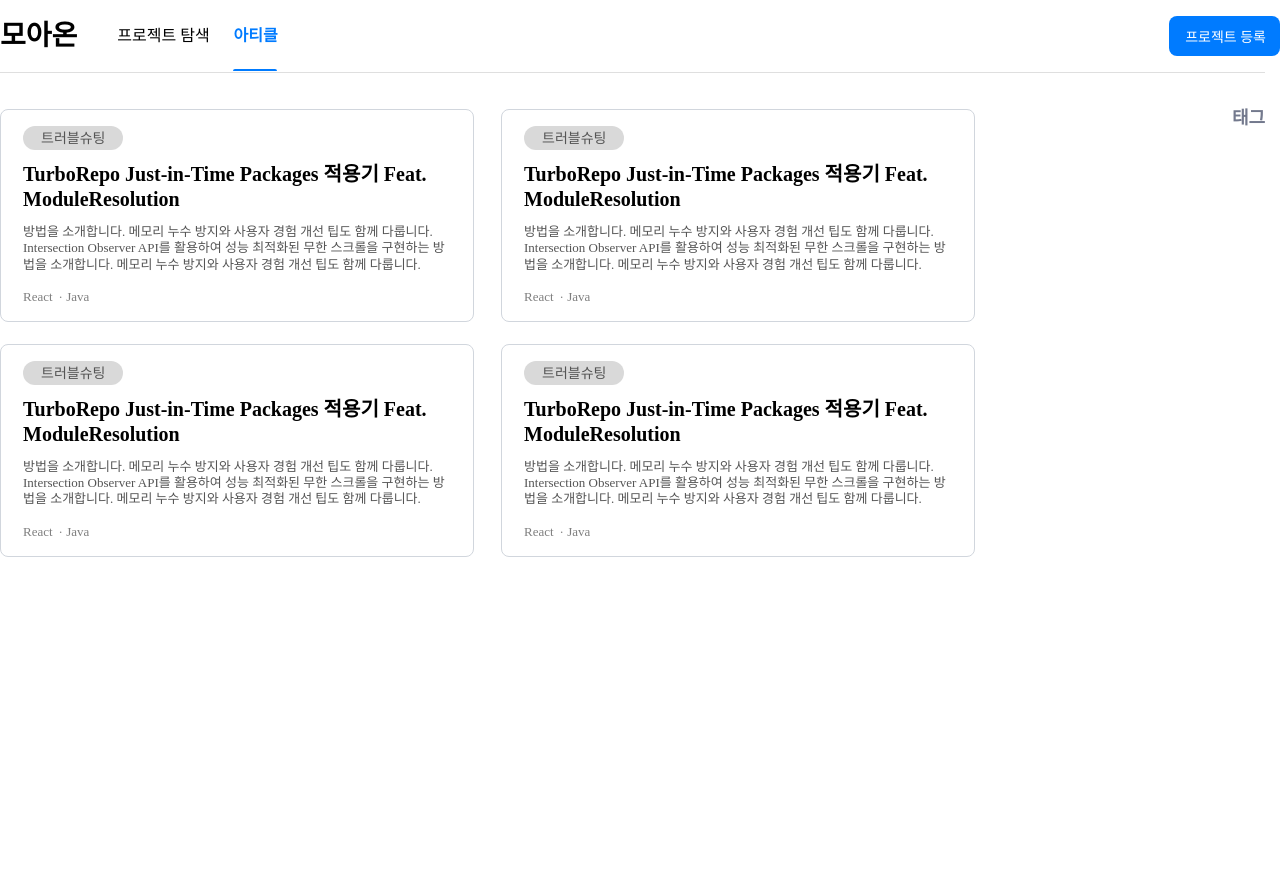
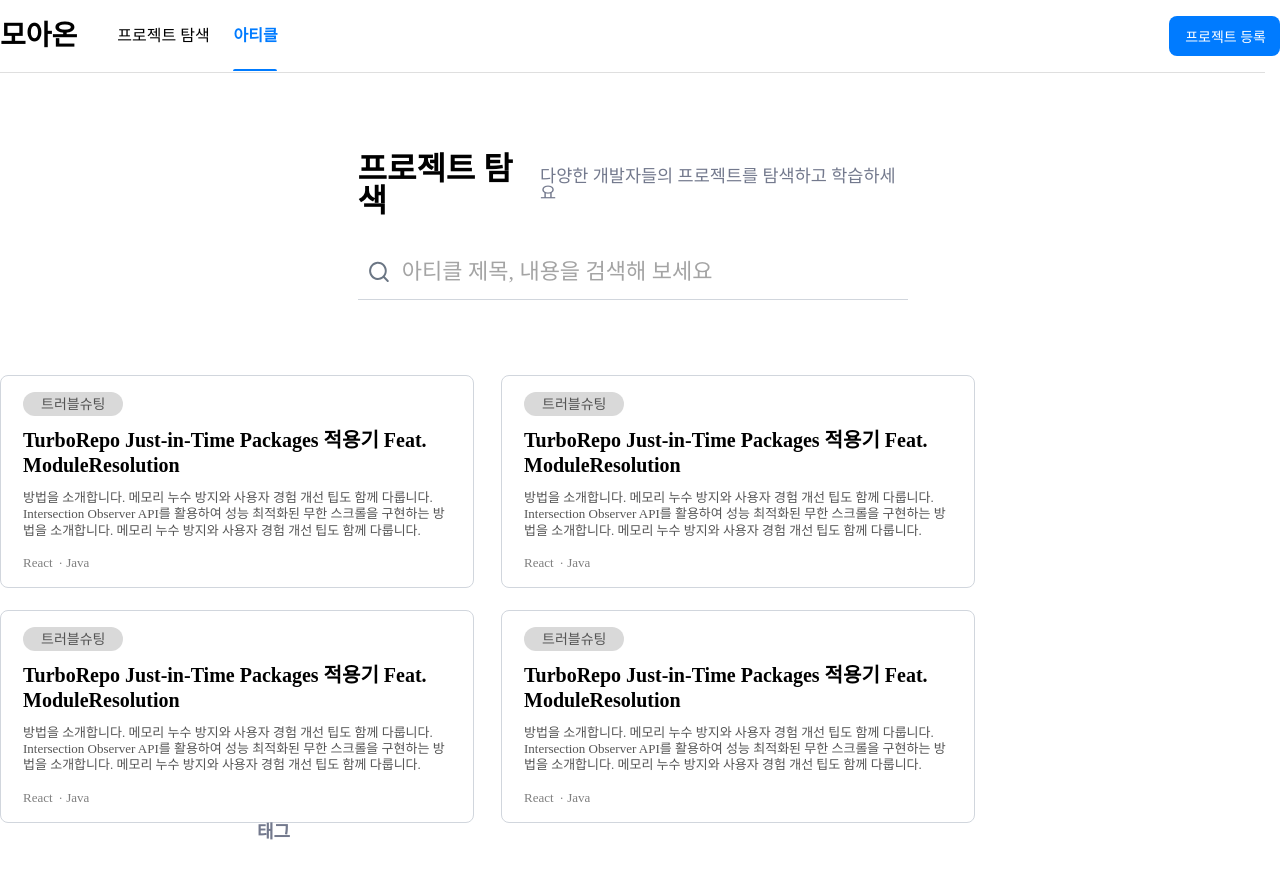
Before and after one commit to woowacourse-teams/2025-moaon, a React app in the folder frontend/: page /article in a window 1280 px wide. Shown: the top 878 px of the page. Before the commit the page ends 800 px from the top, so only its background shows below. Built offline with nearby package versions, Linux system fonts and the light colour scheme; no server answers; a web font is replaced by a local one.

Commit message:
feat: 아티클 페이지 헤더 UI 추가

```diff
--- a/frontend/src/pages/article/ArticlePage.tsx
+++ b/frontend/src/pages/article/ArticlePage.tsx
@@ -1,13 +1,23 @@
+import ArticleSearchBar from "./ArticleSearchBar/ArticleSearchBar";
 import * as S from "./AticlePage.styled";
 import CardList from "./CardList/CardList";
 import TagList from "./TagList/TagList";
 
 function ArticlePage() {
   return (
-    <S.ArticlePageContainer>
+    <S.Main>
+      <S.MainBox>
+        <S.TitleBox>
+          <S.MainTitle>프로젝트 탐색</S.MainTitle>
+          <S.MainDescription>
+            다양한 개발자들의 프로젝트를 탐색하고 학습하세요
+          </S.MainDescription>
+        </S.TitleBox>
+        <ArticleSearchBar />
+      </S.MainBox>
       <CardList />
       <TagList />
-    </S.ArticlePageContainer>
+    </S.Main>
   );
 }
 
--- /dev/null
+++ b/frontend/src/pages/article/ArticleSearchBar/ArticleSearchBar.tsx
@@ -0,0 +1,28 @@
+import SearchBar from "@shared/components/SearchBar/SearchBar";
+import useSearchParams from "@shared/hooks/useSearchParams";
+import useProjectList from "@/pages/list/hooks/useProjectList";
+
+function ArticleSearchBar() {
+  const params = useSearchParams({ key: "search", mode: "single" });
+  const { refetch } = useProjectList();
+
+  const handleSearchSubmit = (value: string) => {
+    if (value === "") {
+      params.deleteAll();
+      refetch();
+      return;
+    }
+
+    params.update(value);
+    refetch();
+  };
+
+  return (
+    <SearchBar
+      placeholder="아티클 제목, 내용을 검색해 보세요"
+      onSubmit={handleSearchSubmit}
+    />
+  );
+}
+
+export default ArticleSearchBar;
--- a/frontend/src/pages/article/AticlePage.styled.ts
+++ b/frontend/src/pages/article/AticlePage.styled.ts
@@ -1,5 +1,32 @@
 import styled from "@emotion/styled";
 
-export const ArticlePageContainer = styled.div`
+export const Main = styled.main`
+  padding-bottom: 3rem;
+  margin-top: 5rem;
+`;
+
+export const MainBox = styled.div`
+  width: 34.375rem;
+  margin: 0 auto;
   display: flex;
+  flex-direction: column;
+  gap: 1.75rem;
+  margin-bottom: 4.6875rem;
 `;
+
+export const TitleBox = styled.div`
+  display: flex;
+  justify-content: space-between;
+  align-items: center;
+`;
+
+export const MainTitle = styled.h1`
+  font-size: 2rem;
+  font-weight: 600;
+`;
+
+export const MainDescription = styled.p`
+  color: #73798d;
+  font-size: 1.0938rem;
+  font-weight: 500;
+`;
```
